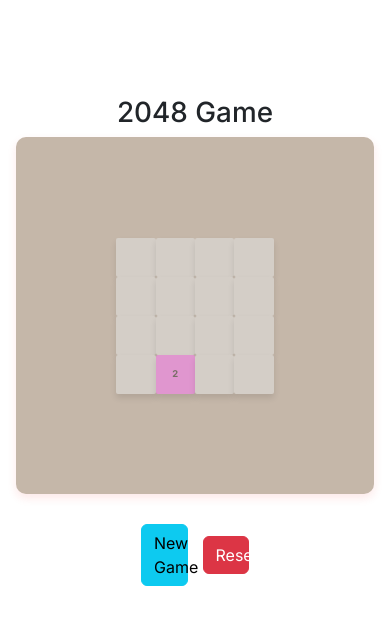
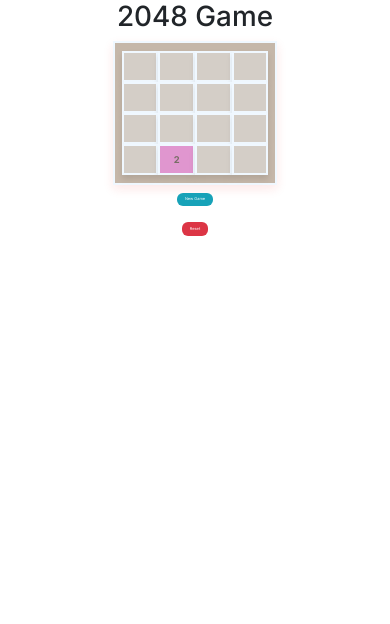
Before and after one commit to SindhujaDeveloper/AI-Project, a Next.js app: page / in a window 390 px wide. Shown: the top 624 px of the page. Built offline with nearby package versions, Linux system fonts and the light colour scheme.

Commit message:
responsive changes

```diff
--- a/src/app/page.module.css
+++ b/src/app/page.module.css
@@ -1,8 +1,16 @@
 .gameBoard {
   background-color: #c5b7a9;
-  padding: 28%;
-  border-radius: 10px;
+  padding: 2%;
+  width: 45%;
   box-shadow: 0px 4px 10px rgba(231, 26, 26, 0.1);
+  border: 2px solid aliceblue;
+}
+
+.main {
+  display: flex;
+  align-items: center;
+  justify-content: center;
+  align-content: center;
 }
 
 .row {
@@ -13,34 +21,14 @@
   display: flex;
   align-items: center;
   justify-content: center;
-  width: 25vw;
-  height: 10vw;
+  width: 10vw;
+  height: 7vw;
   background-color: #d4cec7;
   font-size: 2.4vw;
   font-weight: bold;
-  border-radius: 0.5vw;
   box-shadow: 0px 4px 6px rgba(0, 0, 0, 0.1);
-}
+  border: 2px solid aliceblue;
 
-.buttons {
-  display: flex;
-  flex-direction: row;
-  align-items: center;
-  justify-content: center;
-  margin-top: 30px;
-}
-
-.newGameBtn {
-  margin-right: 15px;
-  width: 13%;
-  /* background-color: palevioletred;
-  border-color: #FFFFFF; */
-}
-
-.resetBtn {
-  width: 13%;
-  /* background-color: brown;
-  border-color: #FFFFFF; */
 }
 
 .tile-2 {
@@ -99,31 +87,41 @@
 }
 
 
+.buttons {
+  margin-top: 2vw;
+  display: flex;
+  justify-content: center;
+  gap: 1rem;
+}
 
-@media screen and (min-width:1420px) {
-  .gameBoard {
-    padding: 2% 2% 2% 2%;
-    margin-left: 460px;
-    margin-top: 50px;
-    width: 360px
+.newGameBtn,
+.resetBtn {
+  flex: 0.19;
+  padding: 1vw 2vw;
+  font-size: 1vw;
+  border: none;
+  cursor: pointer;
+  transition: background-color 0.3s ease;
+}
+
+.newGameBtn {
+  background-color: #17a2b8;
+  color: white;
+}
+
+.resetBtn {
+  background-color: #dc3545;
+  color: white;
+}
+
+@media (max-width: 768px) {
+  .buttons {
+    flex-direction: column;
+    align-items: center;
   }
 
   .cell {
-    width: 19vw;
-    height: 5vw;
+    width: 10vw;
+    height: 8vw;
   }
 }
-
-/* @media screen and (max-width:700px) {
-  .gameBoard {
-    padding: 2% 2% 2% 2%;
-    margin-left: 460px;
-    margin-top: 50px;
-    width: 360px
-  }
-
-  .cell {
-    width: 19vw;
-    height: 5vw;
-  }
-} */
--- a/src/app/page.tsx
+++ b/src/app/page.tsx
@@ -2,7 +2,7 @@
 import { useEffect, useState } from "react";
 import "bootstrap/dist/css/bootstrap.min.css";
 import styles from "./page.module.css";
-import { Button } from "react-bootstrap";
+import { Button, Container } from "react-bootstrap";
 
 export default function Home() {
   const [keyCode, setKeyCode] = useState(0);
@@ -132,7 +132,6 @@ export default function Home() {
 
   const handleMove = () => {
     if (keyCode === 38 || direction === "upper") {
-      console.log(keyCode, direction, "enter-upper");
       for (let columnIndex = 0; columnIndex < 4; columnIndex++) {
         const updatedBoard = mergeUpperColumn(board, columnIndex, "upper");
         setBoard(updatedBoard);
@@ -140,7 +139,6 @@ export default function Home() {
       setKeyCode(0);
       placeRandomSquareInBoard(board);
     } else if (keyCode === 40 || direction === "lower") {
-      console.log(keyCode, direction, "enter-lower");
       for (let columnIndex = 0; columnIndex < 4; columnIndex++) {
         const updatedBoard = mergeLowerColumn(board, columnIndex, "lower");
         setBoard(updatedBoard);
@@ -148,7 +146,6 @@ export default function Home() {
       setKeyCode(0);
       placeRandomSquareInBoard(board);
     } else if (keyCode === 39 || direction === "right") {
-      console.log(keyCode, direction, "enter-right");
       for (let rowIndex = 0; rowIndex < 4; rowIndex++) {
         const updatedBoard = mergeLowerColumn(board, rowIndex, "right");
         setBoard(updatedBoard);
@@ -156,7 +153,6 @@ export default function Home() {
       setKeyCode(0);
       placeRandomSquareInBoard(board);
     } else if (keyCode === 37 || direction === "left") {
-      console.log(keyCode, direction, "enter-left");
       for (let columnIndex = 0; columnIndex < 4; columnIndex++) {
         const updatedBoard = mergeUpperColumn(board, columnIndex, "left");
         setBoard(updatedBoard);
@@ -209,8 +205,9 @@ export default function Home() {
   };
 
   return (
-    <div className="container mt-5 px-3 py-5 game-container">
+    <Container>
       <h1 className="text-center">2048 Game</h1>
+      <div className={styles.main}>
         <div
           className={styles.gameBoard}
           onTouchStart={handleTouchStart}
@@ -230,6 +227,8 @@ export default function Home() {
             </div>
           ))}
         </div>
+      </div>
+
         <div className={styles.buttons}>
           <Button
             className={styles.newGameBtn}
@@ -246,6 +245,6 @@ export default function Home() {
             Reset
           </Button>
         </div>
-    </div>
+    </Container>
   );
 }
```
Lines whose indentation alone changed are shown as unchanged.
